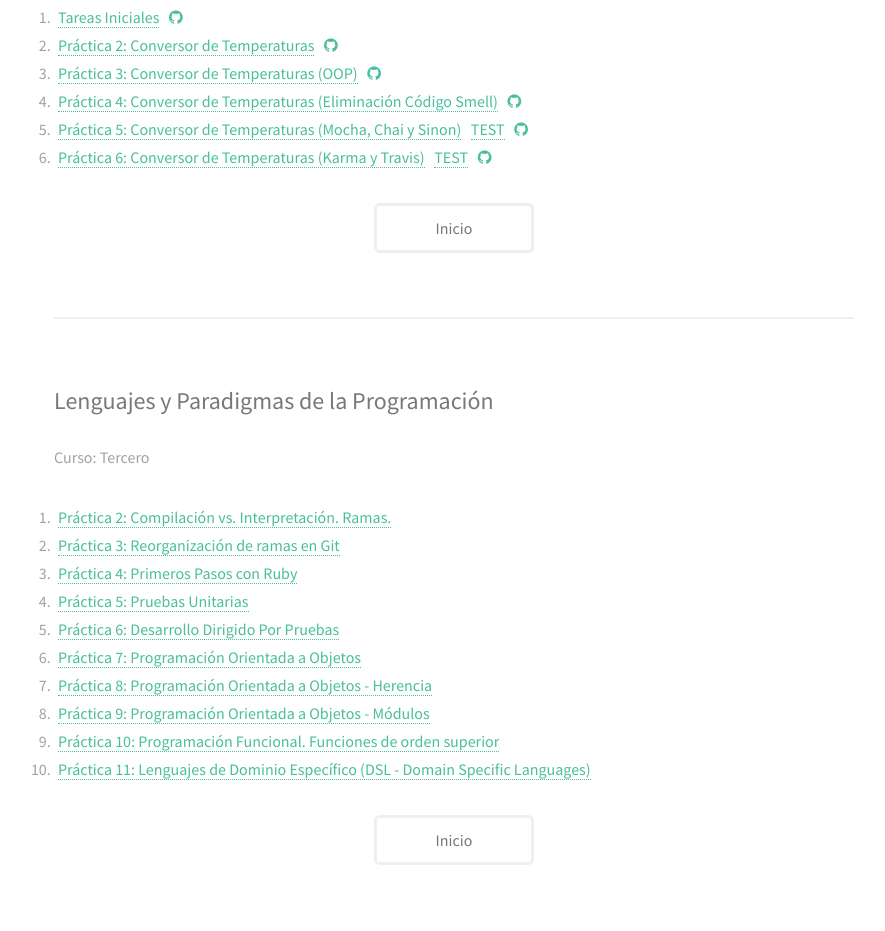
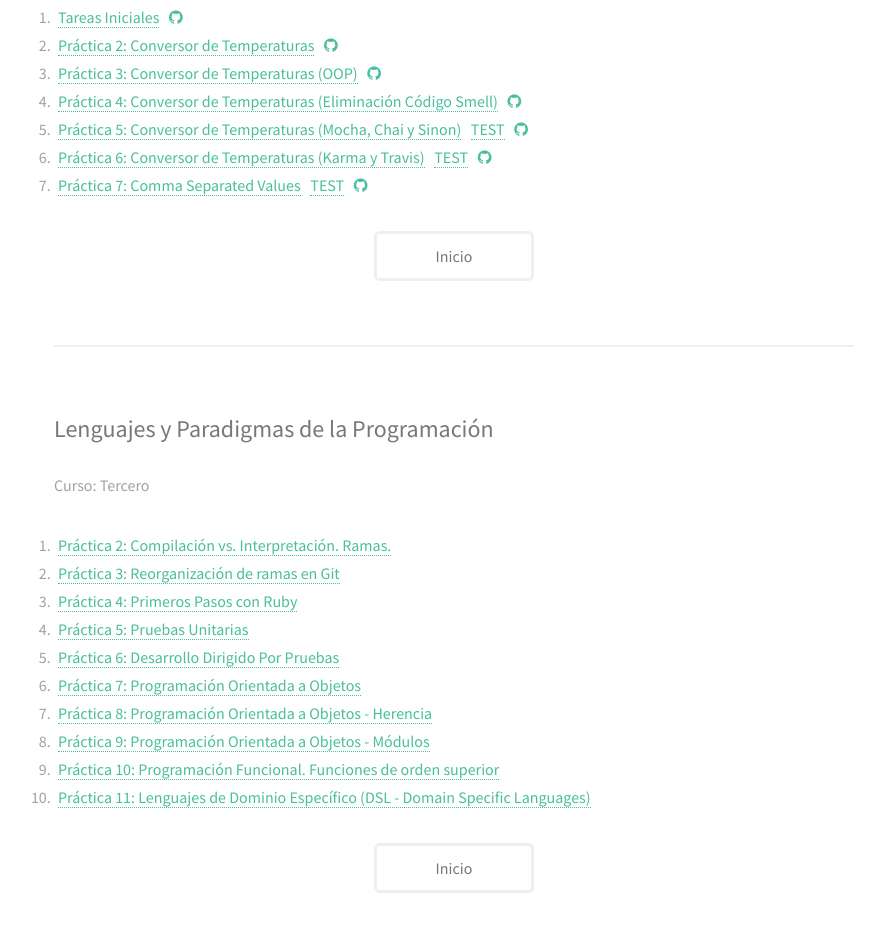
Before and after one commit to alu0100845235/alu0100845235.github.io, a plain HTML site: page index.html in a window 1280 px wide. Shown: the part 1026-1957 px from the top of the page, without its empty margins (378-1263 px from the left). Drawn offline with Linux system fonts and the light colour scheme.

Commit message:
Añadida practica 7

```diff
--- a/index.html
+++ b/index.html
@@ -108,6 +108,11 @@
 									<a href="http://ull-esit-gradoii-pl.github.io/karma-y-travis-David_y_Ruyman/" target="_blank">Práctica 6: Conversor de Temperaturas (Karma y Travis)</a>&nbsp;&nbsp;
 									<a href="http://ull-esit-gradoii-pl.github.io/karma-y-travis-David_y_Ruyman/test/index.html" target="_blank">TEST</a>&nbsp;&nbsp;
 									<a href="https://github.com/ULL-ESIT-GRADOII-PL/karma-y-travis-David_y_Ruyman" TARGET="_blank" class="icon fa-github" title="Ir al repositorio"><span class="label">Github</span></a>
+								</li>
+								<li>
+									<a href="https://tranquil-forest-72450.herokuapp.com" target="_blank">Práctica 7: Comma Separated Values</a>&nbsp;&nbsp;
+									<a href="https://tranquil-forest-72450.herokuapp.com/test/test.html" target="_blank">TEST</a>&nbsp;&nbsp;
+									<a href="https://github.com/ULL-ESIT-GRADOII-PL/localstorage-jquery-underscore-express-sass-heroku-David_y_Ruyman" TARGET="_blank" class="icon fa-github" title="Ir al repositorio"><span class="label">Github</span></a>
 								</li>
 							</ol>
 						</div>
```
